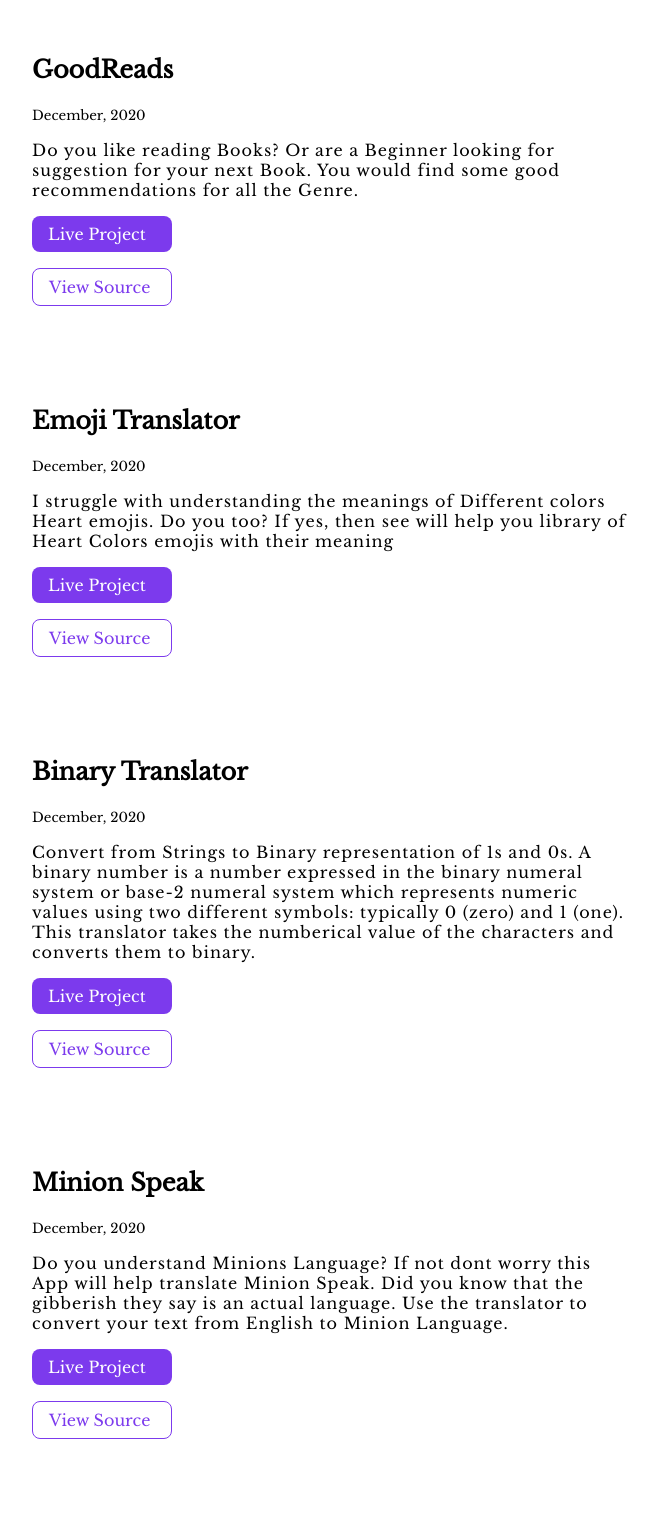
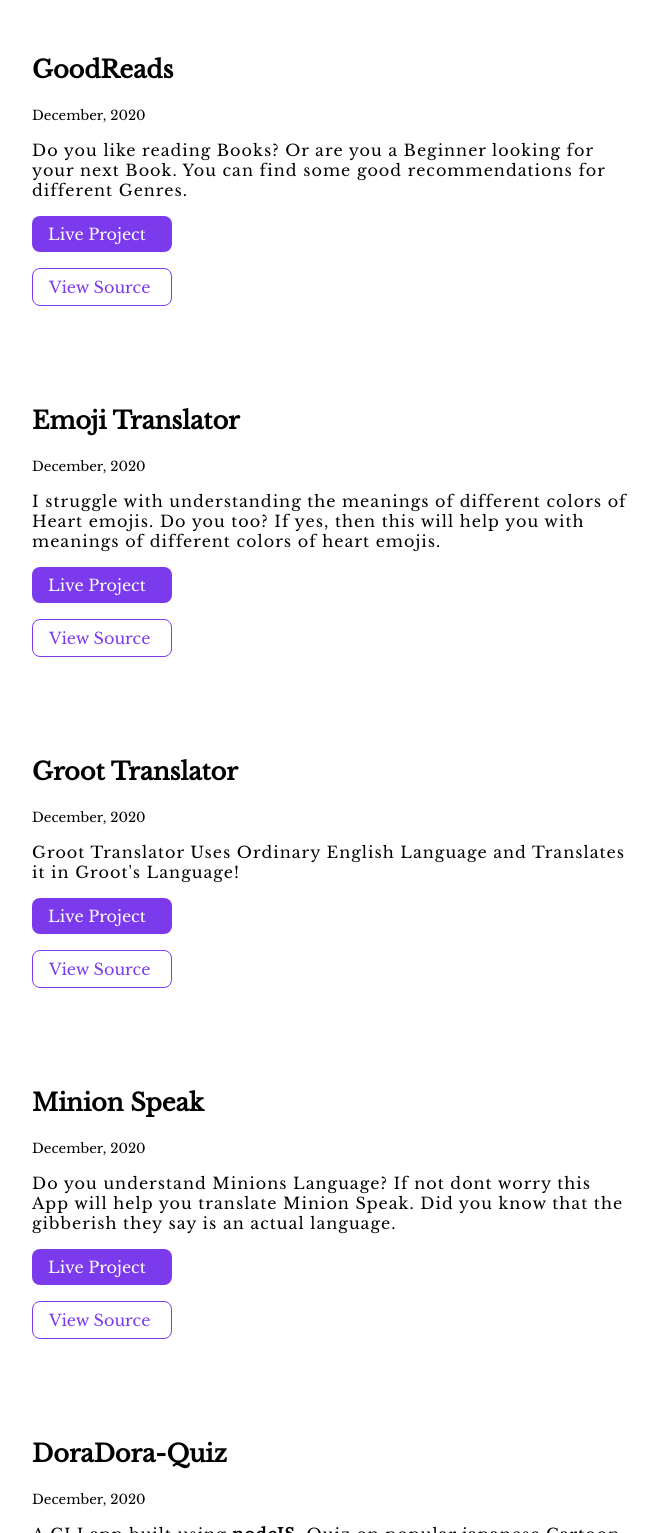
Before and after one commit to khyatibaria/khyatibaria.com, a plain HTML site: page project.html in a window 1280 px wide. Shown: the part 582-2115 px from the top of the page, without its empty margins (308-966 px from the left). Drawn offline with nearby package versions, Linux system fonts and the light colour scheme.

Commit message:
update:style

```diff
--- a/project.html
+++ b/project.html
@@ -35,10 +35,10 @@
             <article class="showcase-list container container-center ">
                 <h1>GoodReads</h1>
                 <small>December, 2020</small>
-                <p>Do you like reading Books? Or are a Beginner looking for suggestion for your next Book.
-                You would find some good recommendations for all the Genre.</p>
-                <a class="link link-primary" href="https://p8d9b.csb.app/">Live Project</a>
-                <a class="link link-secondary" href="https://github.com/khyatibaria/GoodReadsApp">View Source</a>
+                <p>Do you like reading Books? Or are you a Beginner looking for your next Book.
+                You can find some good recommendations for different Genres.</p>
+                <a class="link link-primary" href="https://tmx2l.csb.app/">Live Project</a>
+                <a class="link link-secondary" href="https://github.com/khyatibaria/GoodReads">View Source</a>
             </article>
         </li>
 
@@ -46,25 +46,19 @@
             <article class="showcase-list container container-center ">
                 <h1>Emoji Translator </h1>
                 <small>December, 2020</small>
-                <p>I struggle with understanding the meanings of Different colors Heart emojis.
-                    Do you too? If yes, then see will help you library of Heart Colors emojis with their
-                    meaning</p>
-                <a class="link link-primary" href="https://5xm5q.csb.app/">Live Project</a>
-                <a class="link link-secondary" href="https://github.com/khyatibaria/Emoji-Translator">View
-                    Source</a>
-
+                <p>I struggle with understanding the meanings of different colors of Heart emojis.
+                    Do you too? If yes, then this will help you with meanings of different colors of heart emojis.</p>
+                <a class="link link-primary" href="https://g0tek.csb.app/">Live Project</a>
+                <a class="link link-secondary" href="https://github.com/khyatibaria/EmojiApp">View Source</a>
             </article>
 
         </li>
 
         <li>
             <article class="showcase-list container container-center ">
-                <h1>Binary Translator</h1>
+                <h1>Groot Translator</h1>
                 <small>December, 2020</small>
-                <p>Convert from Strings to Binary representation of 1s and 0s.
-                A binary number is a number expressed in the binary numeral system or base-2 numeral system which represents
-                numeric values using two different symbols: typically 0 (zero) and 1 (one).
-                This translator takes the numberical value of the characters and converts them to binary.</p>
+                <p>Groot Translator Uses Ordinary English Language and Translates it in Groot's Language!</p>
                 <a class="link link-primary" href="assignments.html">Live Project</a>
                 <a class="link link-secondary" href="assignments.html">View Source</a>
 
@@ -76,11 +70,10 @@
             <article class="showcase-list container container-center ">
                 <h1>Minion Speak</h1>
                 <small>December, 2020</small>
-                <p>Do you understand Minions Language? If not dont worry this App will help translate Minion Speak.
-                    Did you know that the gibberish they say is an actual language. Use the
-                    translator to convert your text from English to Minion Language.</p>
-                <a class="link link-primary" href="https://github.com/tanaypratap/neogcamp-banana-speak">Live Project</a>
-                <a class="link link-secondary" href="https://bananaspeakpractice.netlify.app/">View Source</a>
+                <p>Do you understand Minions Language? If not dont worry this App will help you translate Minion Speak.
+                    Did you know that the gibberish they say is an actual language.</p>
+                <a class="link link-primary" href="https://khyatibananatalk-app.netlify.app/">Live Project</a>
+                <a class="link link-secondary" href="https://github.com/khyatibaria/Banana-Talk">View Source</a>
             </article>
         </li>
         <li>
```
